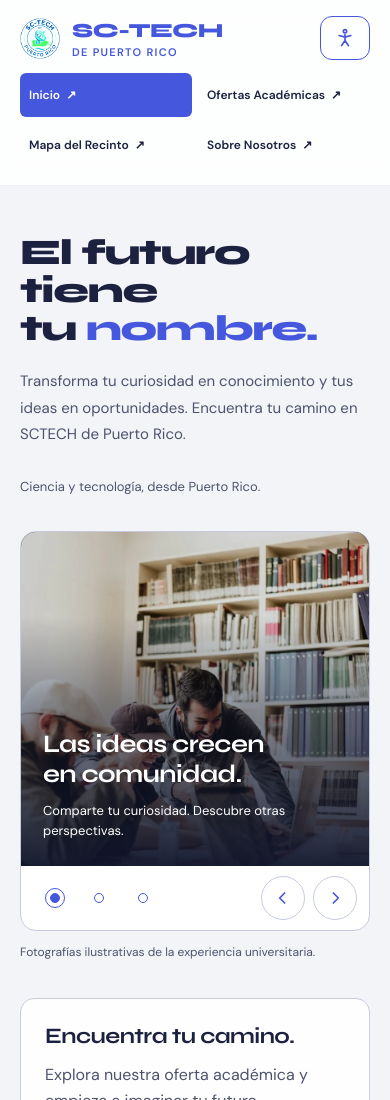
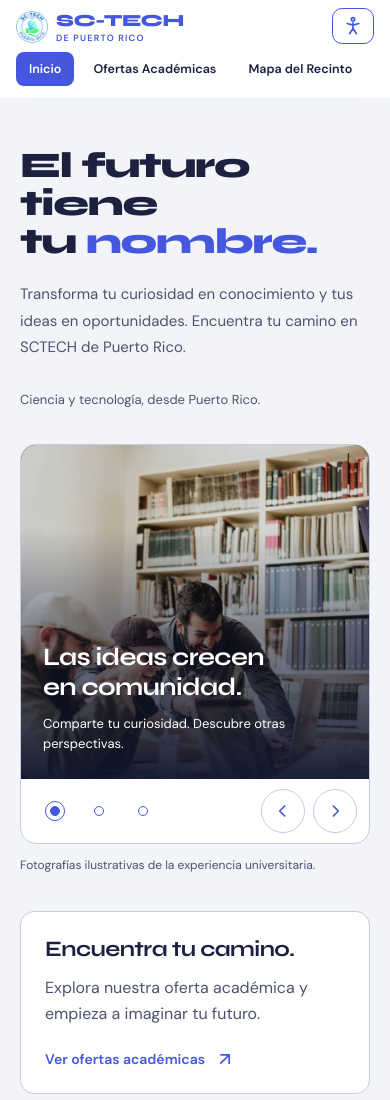
Before and after one commit to Mongole/Group_WebPage, a plain HTML site: page index.html in a window 390 px wide. Shown: the top 1100 px of the page. Drawn offline with Linux system fonts and the light colour scheme.

Commit message:
Added styling in Accessibility.css for mobile screens. Used to display a thick navigation bar the update brings a narrower scrollable horizontal bar

```diff
--- a/assets/css/Accessibility.css
+++ b/assets/css/Accessibility.css
@@ -879,3 +879,76 @@ body.dark-mode .skip-link {
 main:focus {
 	outline: none;
 }
+
+/* --------------------------------------------------------------------------
+   COMPACT MOBILE NAVBAR (<= 600px)
+   -------------------------------------------------------------------------- */
+@media (max-width: 600px) {
+	.header-nav {
+		width: 100% !important;
+		padding: 10px 16px !important;
+		gap: 8px !important;
+	}
+
+	.brand {
+		gap: 8px !important;
+		font-size: 17px !important;
+	}
+
+	.brand-icon img {
+		width: 32px !important;
+		height: auto !important;
+	}
+
+	.brand-name span,
+	.brand div span {
+		font-size: 9px !important;
+		letter-spacing: 1.2px !important;
+		margin-top: 1px !important;
+	}
+
+	/* Keep the accessibility button aligned neatly with the compact logo */
+	.nav-links>.a11y-dropdown {
+		top: 8px !important;
+		right: 16px !important;
+	}
+
+	.btn-a11y {
+		min-height: 36px !important;
+		padding: 6px 10px !important;
+		border-radius: 10px !important;
+	}
+
+	/* Single-row horizontal pill strip instead of a tall 2x2 grid */
+	.nav-links {
+		display: flex !important;
+		flex-wrap: nowrap !important;
+		justify-content: flex-start !important;
+		overflow-x: auto !important;
+		-webkit-overflow-scrolling: touch;
+		scrollbar-width: none;
+		/* Firefox */
+		gap: 6px !important;
+		width: 100% !important;
+		padding-bottom: 2px;
+	}
+
+	.nav-links::-webkit-scrollbar {
+		display: none;
+		/* Chrome / Safari */
+	}
+
+	.nav-links .btn-nav-rounded {
+		flex: 0 0 auto !important;
+		min-height: 34px !important;
+		padding: 6px 12px !important;
+		font-size: 12.5px !important;
+		border-radius: 8px !important;
+		white-space: nowrap !important;
+	}
+
+	/* Hide the diagonal arrow on small screens to save horizontal width */
+	.nav-links .btn-nav-rounded span[aria-hidden="true"] {
+		display: none !important;
+	}
+}
```
